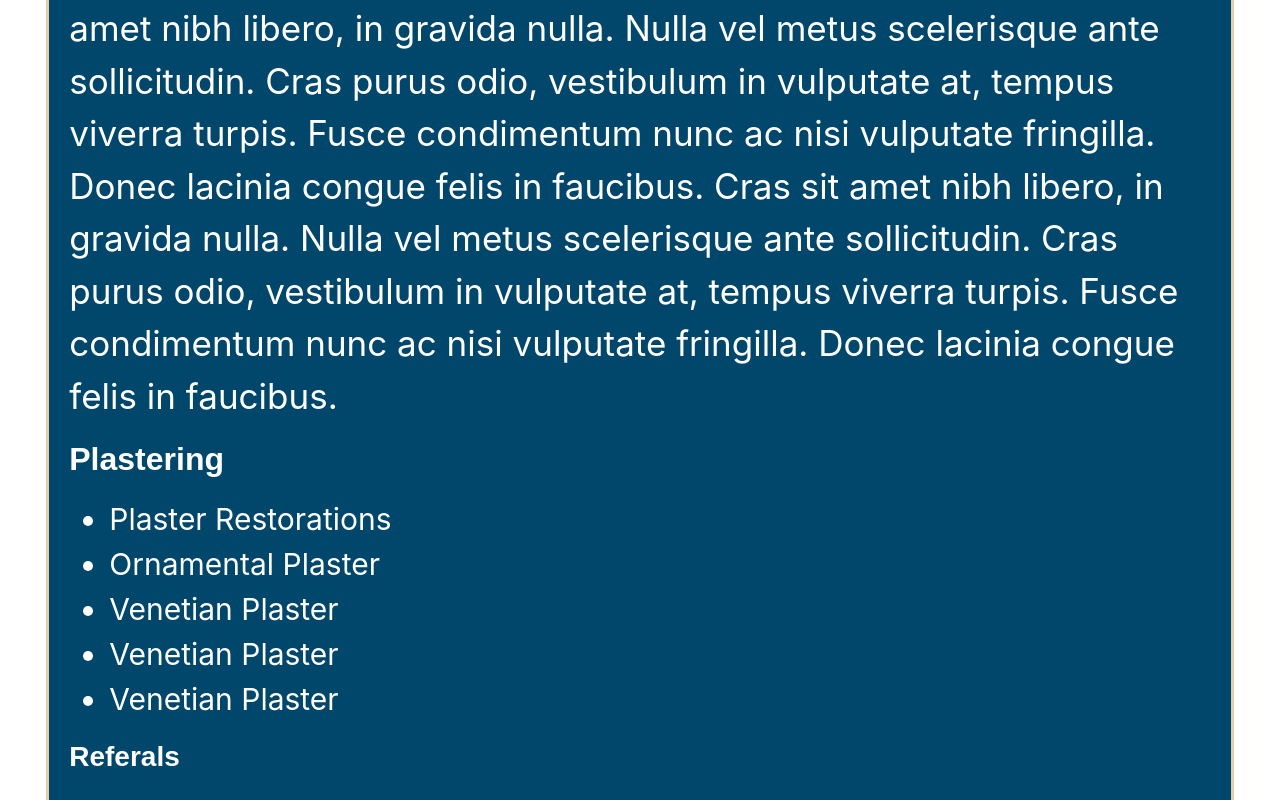
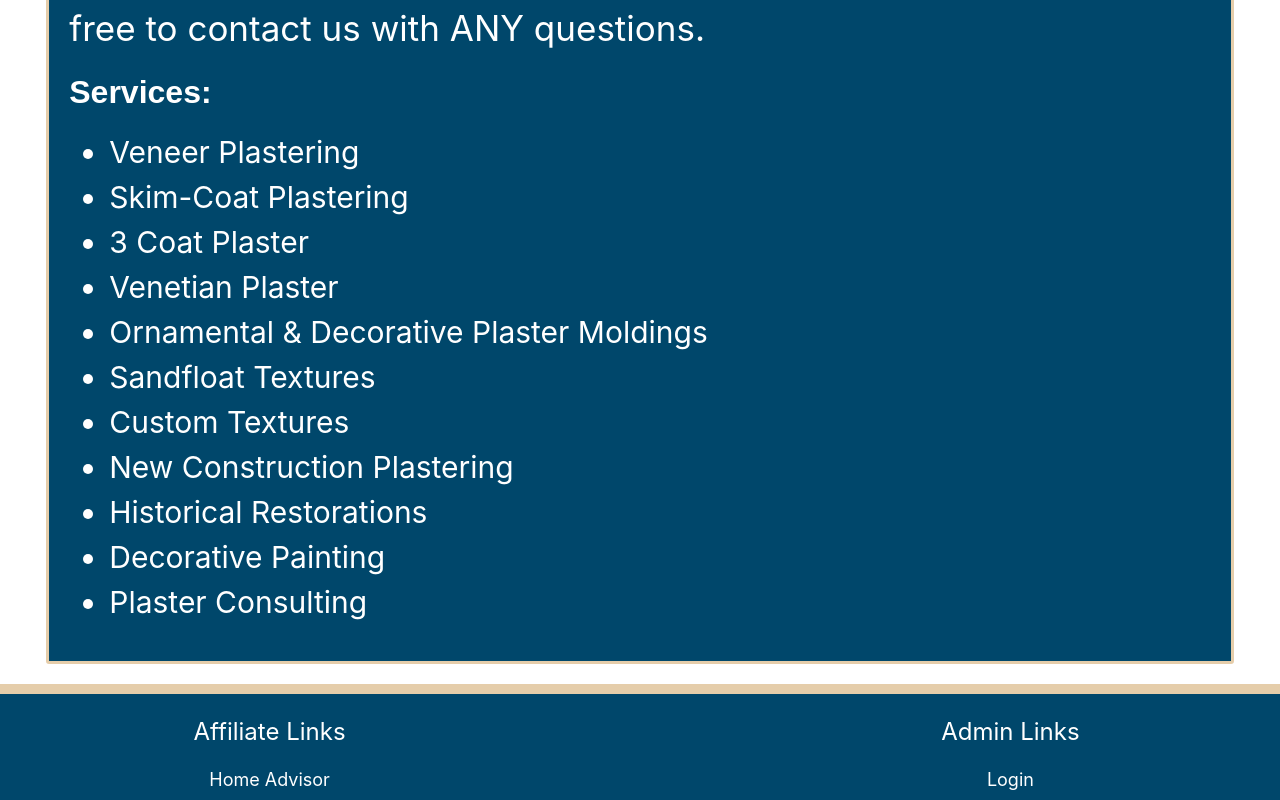
Before and after one commit to gknafey/Project3, a React (Create React App) app in the folder client/: page /Services in a window 1280 px wide. Shown: the part 600-1400 px from the top of the page. Built offline with nearby package versions, Linux system fonts and the light colour scheme; a web font is replaced by a local one.

Commit message:
edited the Services page with content to reflect the right information for the client

```diff
--- a/client/src/components/FormWrap/index.js
+++ b/client/src/components/FormWrap/index.js
@@ -159,7 +159,7 @@ const FormWrap = () => {
 
 
                         <MyTextArea
-                            label="Job Details"
+                            label="Job Details (Please Include Project Location / Address)"
                             name="jobDetails"
                             type="text"
                             placeholder="Job Details Here"
--- a/client/src/components/ServicesPageInfo/index.js
+++ b/client/src/components/ServicesPageInfo/index.js
@@ -10,26 +10,25 @@ function ServicesPageInfo() {
                 <h1 className="mt-0 mb-1 shift">Services We Provide</h1>
                 <br></br>
                 <p className="font-resize">
-                    Cras sit amet nibh libero, in gravida nulla. Nulla vel metus scelerisque ante sollicitudin. Cras purus odio, vestibulum in vulputate at, tempus viverra turpis. Fusce condimentum nunc ac nisi vulputate fringilla. Donec lacinia congue felis in faucibus.
-                Cras sit amet nibh libero, in gravida nulla. Nulla vel metus scelerisque ante sollicitudin. Cras purus odio, vestibulum in vulputate at, tempus viverra turpis. Fusce condimentum nunc ac nisi vulputate fringilla. Donec lacinia congue felis in faucibus.
-                Cras sit amet nibh libero, in gravida nulla. Nulla vel metus scelerisque ante sollicitudin. Cras purus odio, vestibulum in vulputate at, tempus viverra turpis. Fusce condimentum nunc ac nisi vulputate fringilla. Donec lacinia congue felis in faucibus.
+                    Plaster Restorations is licensed and insured for residential and commercial construction.  We
+                    perform plaster services in conjunction with both historical restoration and new construction
+                    projects of any scale.  Our services are not limited to the following list so please feel free
+                    to contact us with ANY questions.
                 </p>
-                <h2 className="margin-title">Plastering</h2>
+                <h2 className="margin-title">Services:</h2>
 
                 <ul>
-                    <li className="contact-text-size">Plaster Restorations</li>
-                    <li className="contact-text-size">Ornamental Plaster</li>
+                    <li className="contact-text-size">Veneer Plastering</li>
+                    <li className="contact-text-size">Skim-Coat Plastering</li>
+                    <li className="contact-text-size">3 Coat Plaster</li>
                     <li className="contact-text-size">Venetian Plaster</li>
-                    <li className="contact-text-size">Venetian Plaster</li>
-                    <li className="contact-text-size">Venetian Plaster</li>
-
-                </ul>
-
-                <h3 className="margin-title">Referals</h3>
-                <ul>
-                    <li className="contact-text-size">Stucco</li>
-                    <li className="contact-text-size">Drywall</li>
-                    <li className="contact-text-size">Others</li>
+                    <li className="contact-text-size">Ornamental &amp; Decorative Plaster Moldings</li>
+                    <li className="contact-text-size">Sandfloat Textures</li>
+                    <li className="contact-text-size">Custom Textures</li>
+                    <li className="contact-text-size">New Construction Plastering</li>
+                    <li className="contact-text-size">Historical Restorations</li>
+                    <li className="contact-text-size">Decorative Painting</li>
+                    <li className="contact-text-size">Plaster Consulting</li>
 
                 </ul>
 
```
